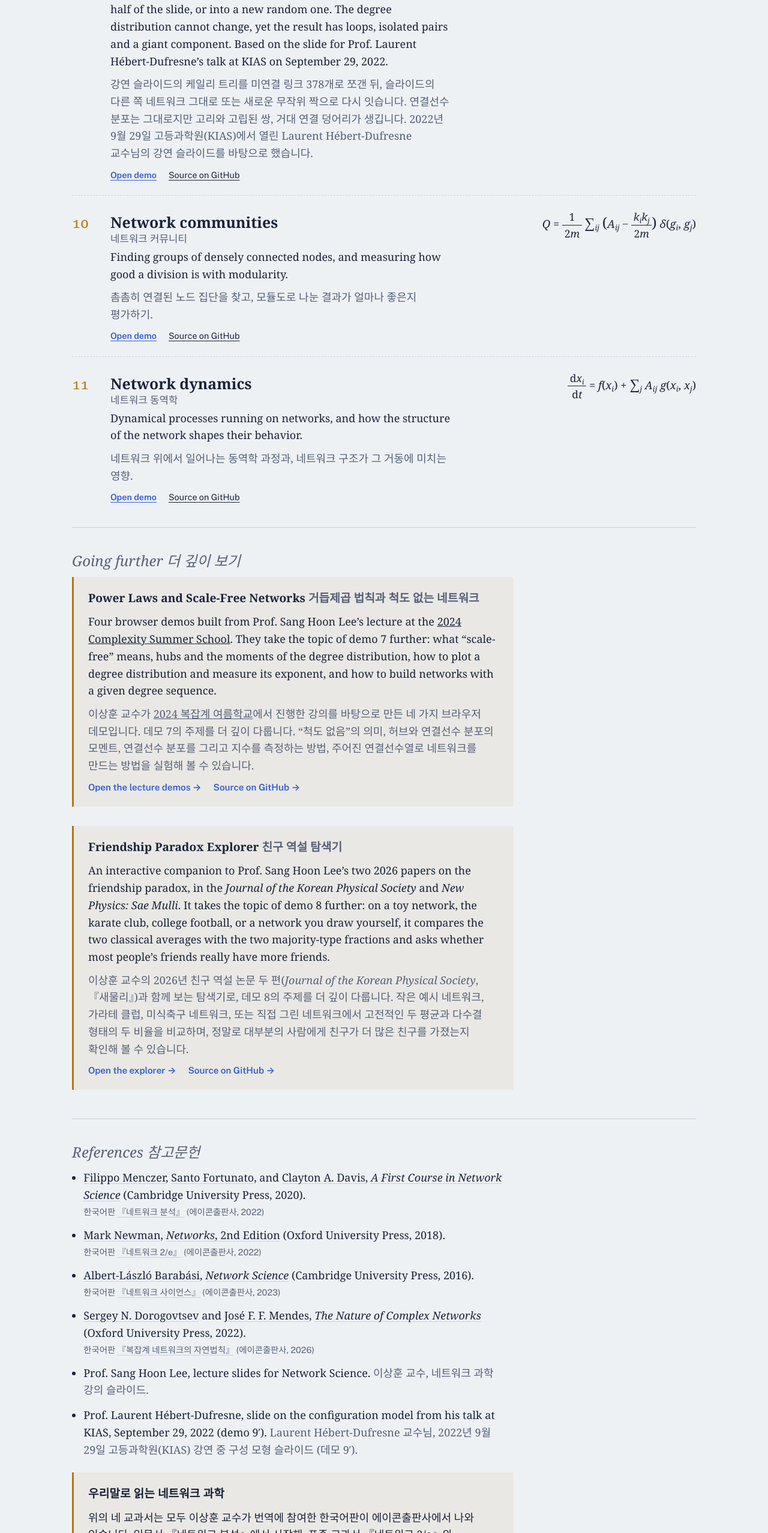
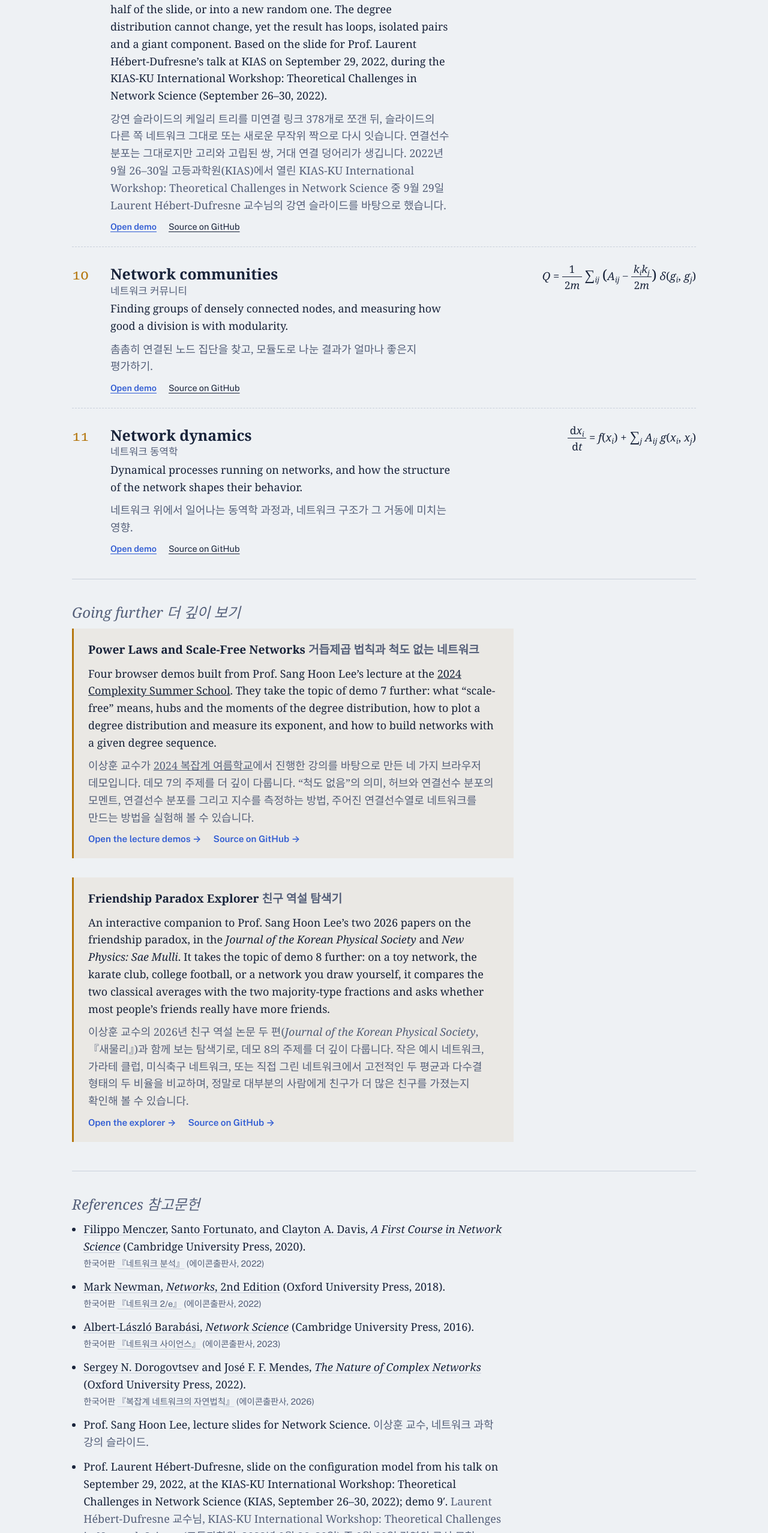
Before and after one commit to lshlj82/netsci-course-GNU, a plain HTML site: page index.html in a window 1280 px wide. Shown: the part 3904-6460 px from the top of the page at 60% size. Drawn offline with nearby package versions, Linux system fonts and the light colour scheme; a web font is replaced by a local one.

Commit message:
Add files via upload

```diff
--- a/index.html
+++ b/index.html
@@ -396,8 +396,8 @@
           <span class="num" aria-label="Supplement to demo 9">9′</span>
           <div>
             <h3><a href="https://lshlj82.github.io/stub-rewiring/">Cutting a tree into stubs</a><span class="ko" lang="ko">트리를 미연결 링크로 쪼개어 다시 잇기</span></h3>
-            <p>The Cayley tree from a lecture slide is cut into its 378 stubs, and the stubs are joined again into exactly the network on the other half of the slide, or into a new random one. The degree distribution cannot change, yet the result has loops, isolated pairs and a giant component. Based on the slide for Prof. Laurent Hébert-Dufresne&rsquo;s talk at KIAS on September 29, 2022.</p>
-            <p class="ko" lang="ko">강연 슬라이드의 케일리 트리를 미연결 링크 378개로 쪼갠 뒤, 슬라이드의 다른 쪽 네트워크 그대로 또는 새로운 무작위 짝으로 다시 잇습니다. 연결선수 분포는 그대로지만 고리와 고립된 쌍, 거대 연결 덩어리가 생깁니다. 2022년 9월 29일 고등과학원(KIAS)에서 열린 Laurent Hébert-Dufresne 교수님의 강연 슬라이드를 바탕으로 했습니다.</p>
+            <p>The Cayley tree from a lecture slide is cut into its 378 stubs, and the stubs are joined again into exactly the network on the other half of the slide, or into a new random one. The degree distribution cannot change, yet the result has loops, isolated pairs and a giant component. Based on the slide for Prof. Laurent Hébert-Dufresne&rsquo;s talk at KIAS on September 29, 2022, during the KIAS-KU International Workshop: Theoretical Challenges in Network Science (September 26–30, 2022).</p>
+            <p class="ko" lang="ko">강연 슬라이드의 케일리 트리를 미연결 링크 378개로 쪼갠 뒤, 슬라이드의 다른 쪽 네트워크 그대로 또는 새로운 무작위 짝으로 다시 잇습니다. 연결선수 분포는 그대로지만 고리와 고립된 쌍, 거대 연결 덩어리가 생깁니다. 2022년 9월 26–30일 고등과학원(KIAS)에서 열린 KIAS-KU International Workshop: Theoretical Challenges in Network Science 중 9월 29일 Laurent Hébert-Dufresne 교수님의 강연 슬라이드를 바탕으로 했습니다.</p>
             <div class="links">
               <a class="primary" href="https://lshlj82.github.io/stub-rewiring/">Open demo</a>
               <a href="https://github.com/lshlj82/stub-rewiring">Source on GitHub</a>
@@ -482,7 +482,7 @@
           <span class="tr" lang="ko">한국어판 <a href="https://www.acornpub.co.kr/product/복잡계-네트워크의-자연법칙/6086/category/24/display/1/">『복잡계 네트워크의 자연법칙』</a> (에이콘출판사, 2026)</span>
         </li>
         <li>Prof. Sang Hoon Lee, lecture slides for Network Science. <span class="ko" lang="ko">이상훈 교수, 네트워크 과학 강의 슬라이드.</span></li>
-        <li>Prof. Laurent Hébert-Dufresne, slide on the configuration model from his talk at KIAS, September 29, 2022 (demo 9′). <span class="ko" lang="ko">Laurent Hébert-Dufresne 교수님, 2022년 9월 29일 고등과학원(KIAS) 강연 중 구성 모형 슬라이드 (데모 9′).</span></li>
+        <li>Prof. Laurent Hébert-Dufresne, slide on the configuration model from his talk on September 29, 2022, at the KIAS-KU International Workshop: Theoretical Challenges in Network Science (KIAS, September 26–30, 2022); demo 9′. <span class="ko" lang="ko">Laurent Hébert-Dufresne 교수님, KIAS-KU International Workshop: Theoretical Challenges in Network Science(고등과학원, 2022년 9월 26–30일) 중 9월 29일 강연의 구성 모형 슬라이드 (데모 9′).</span></li>
       </ul>
       <aside class="promo" lang="ko">
         <p class="promo-title">우리말로 읽는 네트워크 과학</p>
```
Also changed, not shown: 1 other file.
